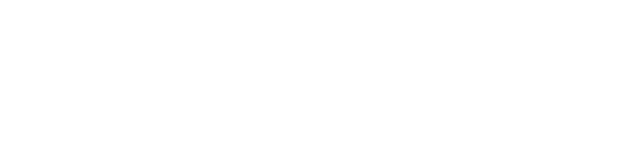
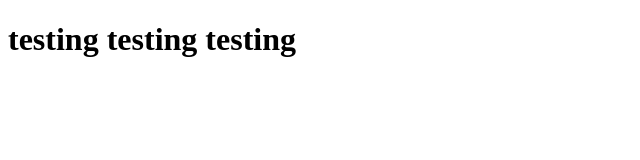
Before and after one commit to riqaaaaa/verihire, a plain HTML site: page testing.html in a window 1280 px wide. Shown: the whole page, without its empty margins (0-640 px from the left). Drawn offline with Linux system fonts and the light colour scheme.

Commit message:
Update testing.html

```diff
--- a/testing.html
+++ b/testing.html
@@ -7,5 +7,6 @@
 </head>
 <body>
     <title>This is testing page</title>
+    <h1>testing testing testing</h1>
 </body>
 </html>
```
